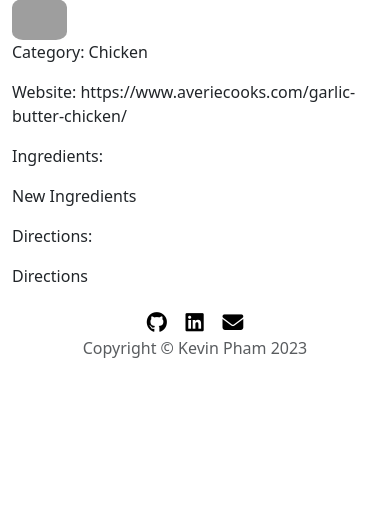
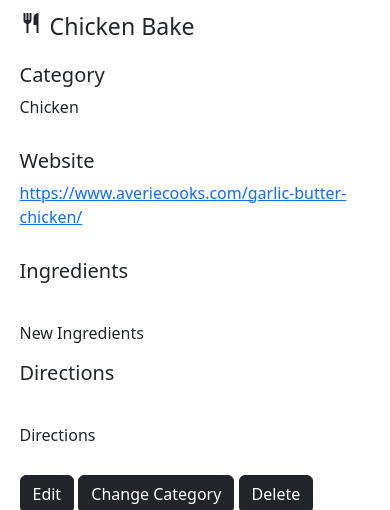
Before and after one commit to kvnvpham/meal_planner, a Flask app: page /view_recipe/1/1 in a window 390 px wide. Shown: the part 151-661 px from the top of the page. Before the commit the page ends 509 px from the top, so only its background shows below. Run offline with Flask 2, Linux system fonts and the light colour scheme; a user stored in the database is signed in; data comes from the database, SQL or seed files in the repository; both versions use the stored data as it was after the commit; some libraries are stand-ins or nearby versions; grey boxes are pictures that could not be loaded.

Commit message:
Create view_recipe functions to modify current recipe

```diff
--- a/main.py
+++ b/main.py
@@ -1,4 +1,4 @@
-from flask import Flask, render_template, redirect, url_for, flash, abort
+from flask import Flask, render_template, redirect, request, url_for, flash, abort
 from flask_sqlalchemy import SQLAlchemy
 from sqlalchemy.orm import relationship
 from flask_bootstrap import Bootstrap
@@ -210,6 +210,17 @@ def edit_category(user_id, category_id):
         abort(403)
 
 
+@app.route("/delete_category/<int:user_id>/<int:category_id>")
+def delete_category(user_id, category_id):
+    if user_id == current_user.id:
+        category = Category.query.get(category_id)
+        db.session.delete(category)
+        db.session.commit()
+        return redirect(url_for("my_recipes", user_id=user_id))
+    else:
+        abort(403)
+
+
 @app.route("/create_recipe/<int:user_id>/<int:category_id>", methods=["GET", "POST"])
 @login_required
 def create_recipe(user_id, category_id):
@@ -247,6 +258,54 @@ def view_recipe(user_id, recipe_id):
         abort(403)
 
 
+@app.route("/edit_recipe/<int:user_id>", methods=["GET", "POST"])
+def edit_recipe(user_id):
+    if user_id == current_user.id:
+        recipe_id = request.args.get("recipe_id")
+        recipe = Recipes.query.get(recipe_id)
+
+        form = RecipesForm(
+            name=recipe.name,
+            recipe_type=recipe.recipe_type,
+            img=recipe.img,
+            link=recipe.link,
+            ingredients=recipe.ingredients,
+            directions=recipe.directions
+        )
+
+        if form.cancel.data:
+            return redirect(url_for("view_recipe", user_id=user_id, recipe_id=recipe_id))
+        if form.validate_on_submit():
+            recipe.name = form.name.data
+            recipe.recipe_type = form.recipe_type.data
+            recipe.img = form.img.data
+            recipe.link = form.link.data
+            recipe.ingredients = form.ingredients.data
+            recipe.directions = form.directions.data
+            db.session.commit()
+            return redirect(url_for("view_recipe", user_id=user_id, recipe_id=recipe_id))
+        return render_template(
+            "create_recipe.html",
+            user_id=user_id,
+            form=form,
+            category_id=recipe.category_id,
+            recipe_id=recipe_id,
+            edit=True
+        )
+    else:
+        abort(403)
+
+
+@app.route("/delete_recipe/<int:user_id>/<int:recipe_id>")
+def delete_recipe(user_id, recipe_id):
+    if user_id == current_user.id:
+        recipe = Recipes.query.get(recipe_id)
+        db.session.delete(recipe)
+        db.session.commit()
+        return redirect(url_for("my_recipes", user_id=user_id))
+    else:
+        abort(403)
+
 @app.context_processor
 def inj_copyright():
     return {"year": date.today().year}
--- a/static/css/styles.css
+++ b/static/css/styles.css
@@ -120,23 +120,23 @@
     display: flex;
     justify-content: space-between;
     align-items: center;
-    flex: 0 1 8%;
+    flex: 0 1 6%;
 }
 
 .modify-btn {
     font-size: 0.7rem;
-    padding-left: 19%;
-    padding-right: 19%;
+    padding-left: 10%;
+    padding-right: 10%;
 }
 
 @media screen and (max-width: 1200px) {
-    .edit-btn {
+    .category-btn {
         flex: 0 1 13%;
     }
 }
 
 @media screen and (max-width: 850px) {
-    .edit-btn {
+    .category-btn {
         flex: 0 1 17%;
     }
 }
@@ -185,8 +185,21 @@
     background-size: 100vmax;
 }
 
+.recipe-name {
+    padding-bottom: 4%;
+}
+
 .recipe-img {
-    border-radius: 20%;
-    width: 15%;
-    height: 10%;
+    border-radius: 10%;
+    object-fit: cover;
+    width: 25vmax;
+    height: 25vmax;
 }
+
+.recipe-content {
+    padding-bottom: 4%;
+}
+
+.modify-content {
+    margin-top: 8%;
+}
--- a/templates/create_recipe.html
+++ b/templates/create_recipe.html
@@ -13,6 +13,9 @@
     <section id="cat-recipes-form">
         <div class="container-fluid">
             <div class="form-section">
+                {% if edit %}
+                <form action="{{ url_for('edit_recipe', user_id=user_id, category_id=category_id, recipe_id=recipe_id) }}" method="post" novalidate>
+                {% endif %}
                 <form action="{{ url_for('create_recipe', user_id=user_id, category_id=category_id) }}" method="post" novalidate>
                     {{ form.csrf_token }}
                     {{ form.name.label(class='form-label') }}
--- a/templates/my_recipes.html
+++ b/templates/my_recipes.html
@@ -50,8 +50,9 @@
                     <div class="cat-control">
                         <h3>{{ food_cat.name }}</h3>
                         <div class="category-btn">
+                            <a class="btn btn-dark modify-btn" role="button" href="{{ url_for('create_recipe', user_id=user_id, category_id=food_cat.id) }}"><i class="fa-solid fa-plus"></i></a>
                             <a class="btn btn-dark modify-btn" role="button" href="{{ url_for('edit_category', user_id=user_id, category_id=food_cat.id) }}"><i class="fa-solid fa-pen-to-square"></i></a>
-                            <a class="btn btn-dark modify-btn" role="button" href="{{ url_for('create_recipe', user_id=user_id, category_id=food_cat.id) }}"><i class="fa-solid fa-plus"></i></a>
+                            <a class="btn btn-dark modify-btn" role="button" href="{{ url_for('delete_category', user_id=user_id, category_id=food_cat.id) }}"><i class="fa-solid fa-x"></i></a>
                         </div>
                     </div>
                 </div>
--- a/templates/view_recipe.html
+++ b/templates/view_recipe.html
@@ -6,18 +6,39 @@
     <section id="recipe-title">
         <div class="container-fluid view-recipe banner-pad text-start">
             <div>
-                <h2>{{ recipe.name }}</h2>
+                <h2>Recipe</h2>
             </div>
         </div>
     </section>
 
     <section id="recipe-body">
-        <div class="container-fluid">
-            <img src="{{ recipe.img }}" class="recipe-img">
-            <p>Category: {{ recipe.recipe_type }}</p>
-            <p>Website: {{ recipe.link }}</p>
-            <p>Ingredients: {{ recipe.ingredients | safe }}</p>
-            <p>Directions: {{ recipe.directions | safe }}</p>
+        <div class="container-fluid section">
+            <div class="recipe-name">
+                <h3><span class="material-symbols-outlined">restaurant</span> {{ recipe.name }}</h3>
+            </div>
+            <div class="row">
+                <div class="col-lg-6 col-md-6">
+                    <h5>Category</h5>
+                    <p class="recipe-content">{{ recipe.recipe_type }}</p>
+                    <h5>Website</h5>
+                    <p class="recipe-content"><a href="{{ recipe.link }}">{{ recipe.link }}</a></p>
+                    <h5>Ingredients</h5>
+                    <p class="recipe-content">{{ recipe.ingredients | safe }}</p>
+                    <h5>Directions</h5>
+                    <p class="recipe-content">{{ recipe.directions | safe }}</p>
+
+                    <div class="modify-content">
+                        <a href="{{ url_for('edit_recipe', user_id=user_id, recipe_id=recipe.id) }}" class="btn btn-dark" role="button">Edit</a>
+                        <a href="#" class="btn btn-dark" role="button">Change Category</a>
+                        <a href="#" class="btn btn-dark" role="button">Delete</a>
+                    </div>
+                </div>
+                <div class="col-lg-6 col-md-6 text-center">
+                    <img src="{{ recipe.img }}" class="recipe-img">
+                </div>
+            </div>
+
+
         </div>
     </section>
 
```
Also changed, not shown: instance/meals.db.
